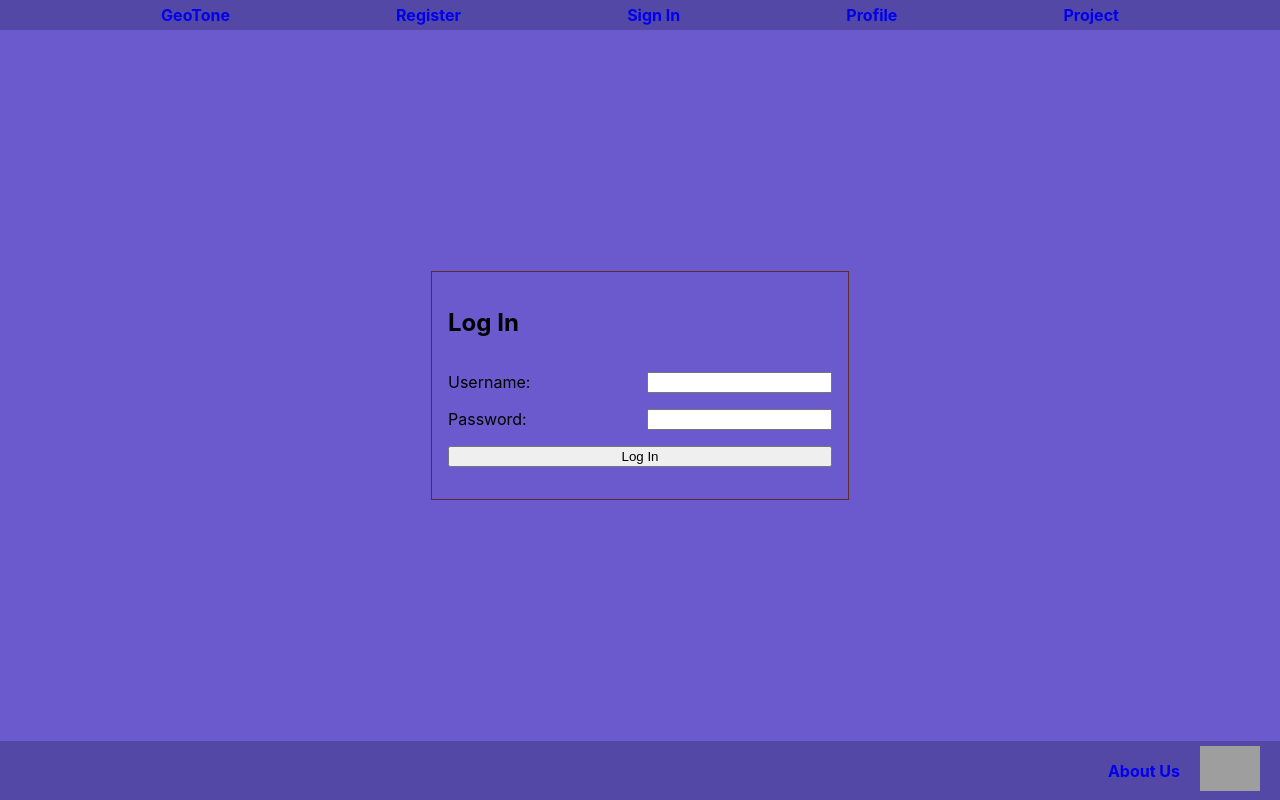
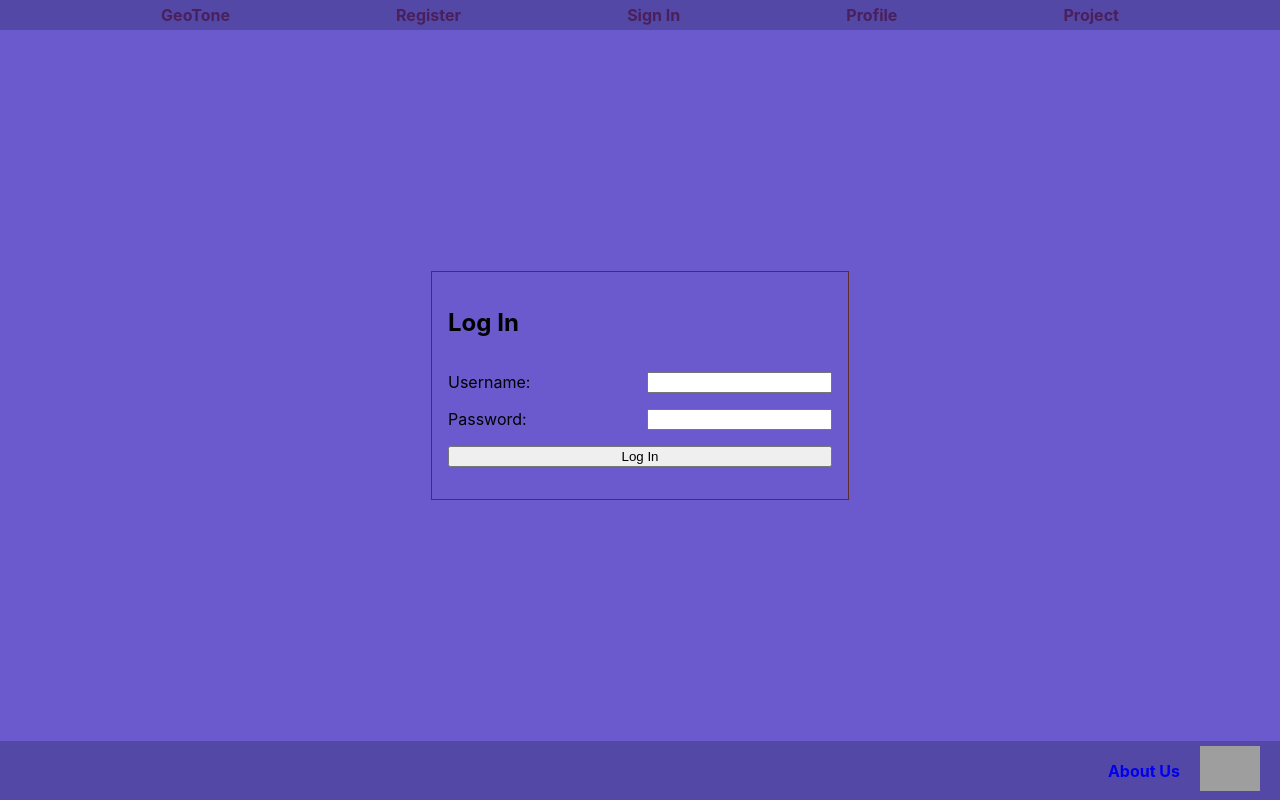
Before and after one commit to kakizaki55/geo-tone-frontend, a React app: page /signin in a window 1280 px wide. Built offline with nearby package versions, Linux system fonts and the light colour scheme; no server answers; grey boxes are pictures that could not be loaded.

Commit message:
log out button is wired and correctly clears cookies. Links to login, register and logout conditionally render if a user is logged in.

```diff
--- a/src/components/Layout/Header.jsx
+++ b/src/components/Layout/Header.jsx
@@ -1,19 +1,27 @@
 import React from 'react';
-
+import { useUser } from '../../context/UserContext';
 import { NavLink } from 'react-router-dom';
+import { logOutUser } from '../../services/users';
 
 export default function Header() {
   // get username from context (or whereever user is stored)
+  const { currentUser, setCurrentUser } = useUser();
+
+  const handleLogout = async () => {
+    await logOutUser();
+    setCurrentUser({});
+  };
 
   return (
     <header>
       <NavLink to="/">GeoTone</NavLink>
-      <NavLink to="/register">Register</NavLink>
-      <NavLink to="/signin">Sign In</NavLink>
+      {!currentUser.username && <NavLink to="/register">Register</NavLink>}
+      {!currentUser.username && <NavLink to="/signin">Sign In</NavLink>}
       {/* // pass user into path as template literals to access the logged in users
       //profile. */}
       <NavLink to="/user/space-lady">Profile</NavLink>
       <NavLink to="/project/1">Project</NavLink>
+      {currentUser.username && <button onClick={handleLogout}>Log Out</button>}
     </header>
   );
 }
--- a/src/components/Layout/Layout.css
+++ b/src/components/Layout/Layout.css
@@ -35,10 +35,16 @@ header {
   width: 100vw;
 }
 
-header a {
+header a,
+header button {
   text-decoration: none;
   padding: 5px;
   font-weight: 700;
+  font-size: 1rem;
+  cursor: pointer;
+  background-color: transparent;
+  border: none;
+  color: #49205c;
 }
 
 footer {
@@ -55,6 +61,7 @@ footer a {
 }
 
 header a:hover,
+header button:hover,
 footer a:hover {
   color: aqua;
 }
--- a/src/context/UserContext.jsx
+++ b/src/context/UserContext.jsx
@@ -10,12 +10,10 @@ const UserProvider = ({ children }) => {
     const fetchCurrentUser = async () => {
       console.log('inside useEffect');
       const data = await getUser();
-      data.username
-        ? setCurrentUser(data)
-        : setCurrentUser({ id: 'fake id', username: 'fake username' });
+      data.username ? setCurrentUser(data) : setCurrentUser({});
     };
     fetchCurrentUser();
-  }, []);
+  }, [currentUser]);
 
   const value = useMemo(() => ({ currentUser, setCurrentUser }), [currentUser]);
   return <UserContext.Provider value={value}>{children}</UserContext.Provider>;
--- a/src/services/users.js
+++ b/src/services/users.js
@@ -48,4 +48,20 @@ const signInUser = async (username, password) => {
   }
 };
 
-export { getUser, registerUser, signInUser };
+const logOutUser = async () => {
+  try {
+    const resp = await fetch(`${process.env.API_URL}/api/v1/users/sessions`, {
+      method: 'DELETE',
+      headers: {
+        'Content-Type': 'application/json',
+      },
+      credentials: 'include',
+      mode: 'cors',
+    });
+    return await resp.json();
+  } catch (error) {
+    throw new Error(error);
+  }
+};
+
+export { getUser, registerUser, signInUser, logOutUser };
```
